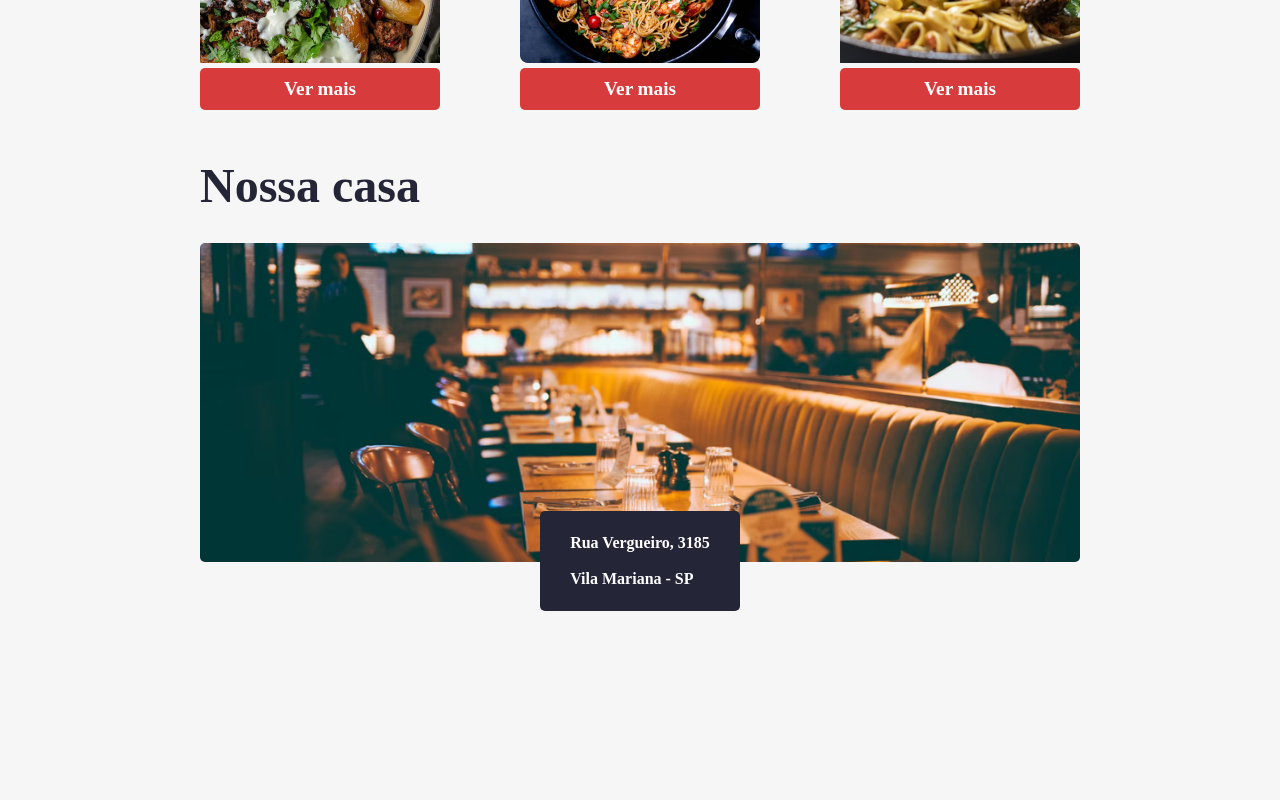
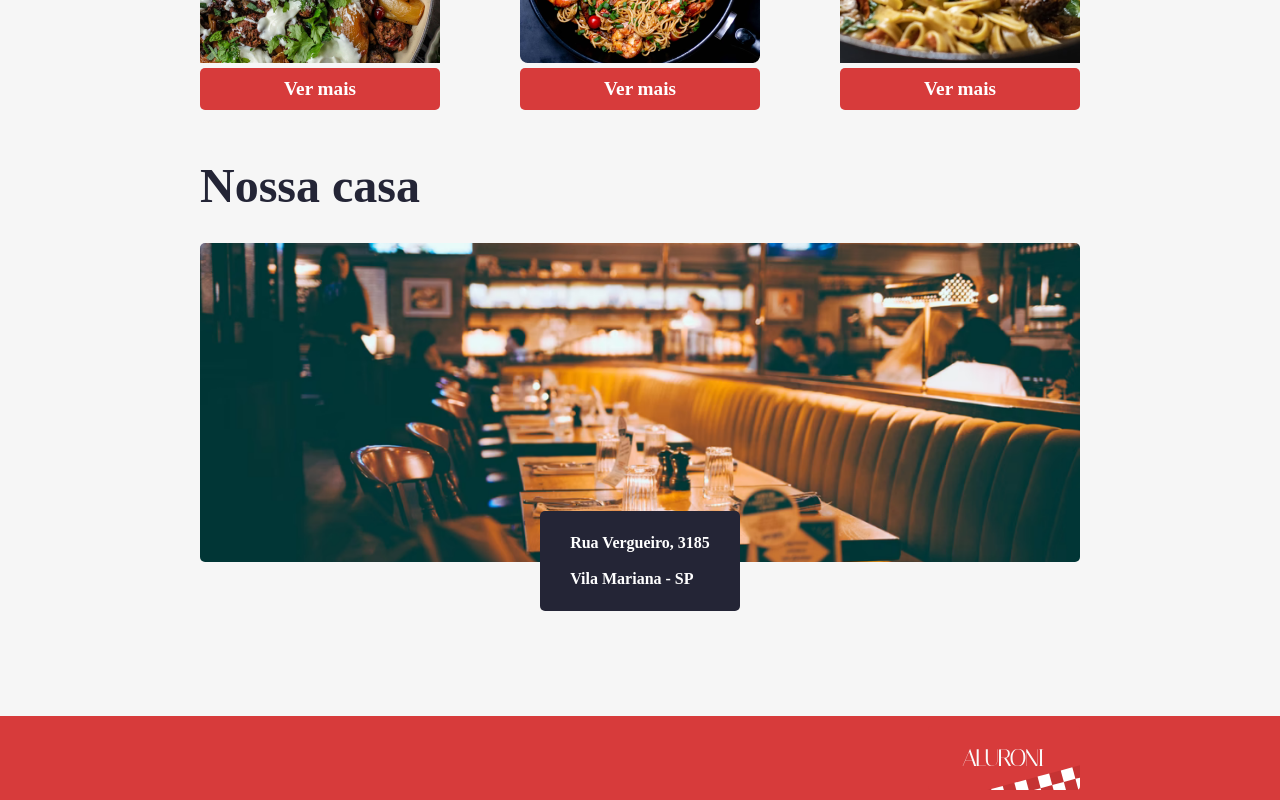
Before and after one commit to MilyRibeiro/restaurante-massas, a React (Create React App) app: page / in a window 1280 px wide. Shown: the part 724-1524 px from the top of the page. Before the commit the page ends 1440 px from the top, so only its background shows below. Built offline with nearby package versions, Linux system fonts and the light colour scheme; a web font is replaced by a local one.

Commit message:
Criando o rodapé

```diff
--- /dev/null
+++ b/src/componentes/Rodape/Rodape.module.scss
@@ -0,0 +1,18 @@
+@import "styles/variaveis";
+@import "styles/breakpoints";
+
+.footer {
+  background-color: $red;
+  display: flex;
+  justify-content: flex-end;
+  padding: 10px $padding-horizontal;
+  @media (max-width: $desktop_xsm) {
+    padding: 10px $padding-horizontal-mobile;
+  }
+  @media (min-width: $desktop_xsm) and (max-width: $desktop_sm) {
+    padding: 10px $padding-horizontal-sm;
+  }
+  @media (min-width: $desktop_sm) and (max-width: $desktop_md) {
+    padding: 10px $padding-horizontal-md;
+  }
+}
--- /dev/null
+++ b/src/componentes/Rodape/index.tsx
@@ -0,0 +1,11 @@
+import React from 'react';
+import styles from './Rodape.module.scss';
+import { ReactComponent as Logo } from 'assets/logo.svg';
+
+export default function Rodape() {
+  return (
+    <footer className={styles.footer}>
+      <Logo />
+    </footer>
+  );
+}
--- a/src/pages/Sobre/index.tsx
+++ b/src/pages/Sobre/index.tsx
@@ -33,5 +33,5 @@
         ))}
       </div>
     </section>
-  )
+  );
 }
--- a/src/routes.js
+++ b/src/routes.js
@@ -5,6 +5,7 @@
 import Menu from 'componentes/Menu';
 import PaginaPadrao from 'componentes/PaginaPadrao';
 import Sobre from 'pages/Sobre';
+import Rodape from 'componentes/Rodape';
 // import styles from './Routes.module.scss';
 
 export default function AppRouter() {
@@ -19,6 +20,7 @@
 						<Route path='sobre' element={<Sobre />} />
 					</Route>
 				</Routes>
+				<Rodape />
 			</BrowserRouter>
 		</main>
 	);
```
Lines whose indentation alone changed are shown as unchanged.
